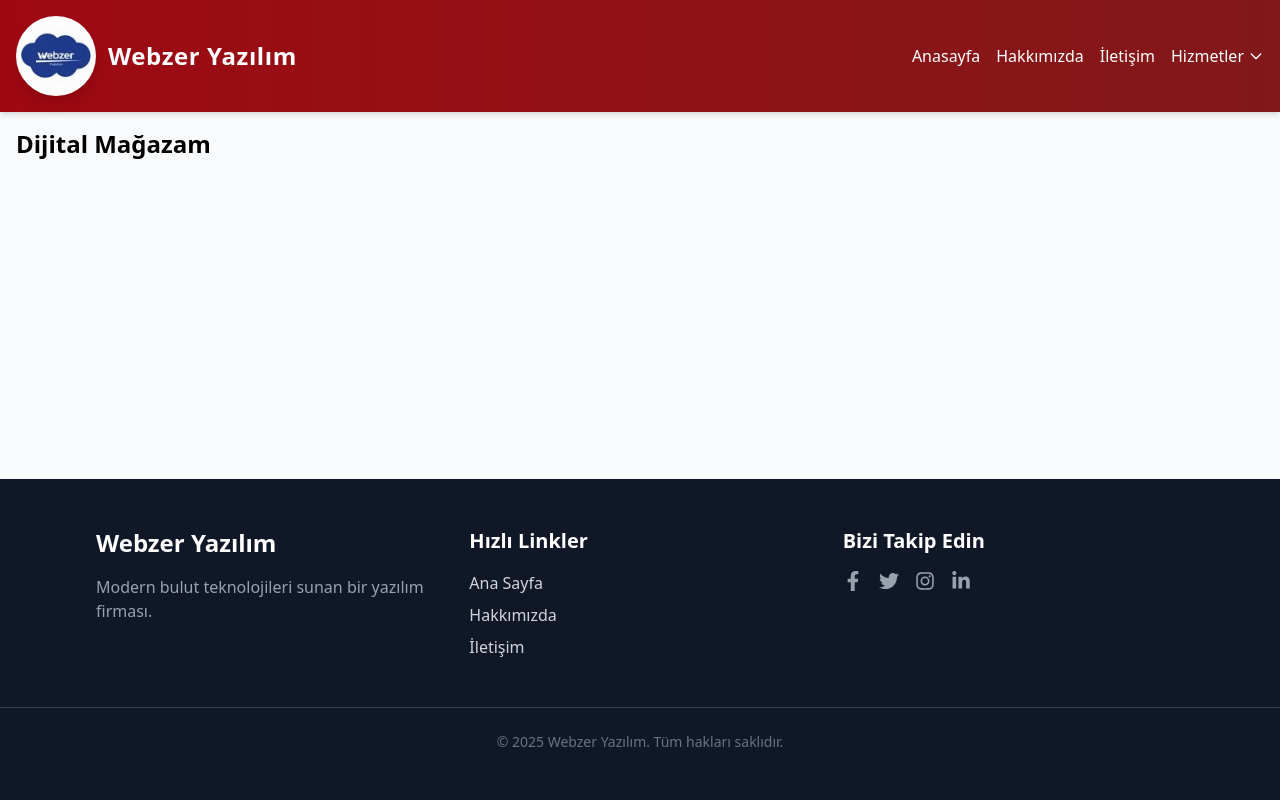
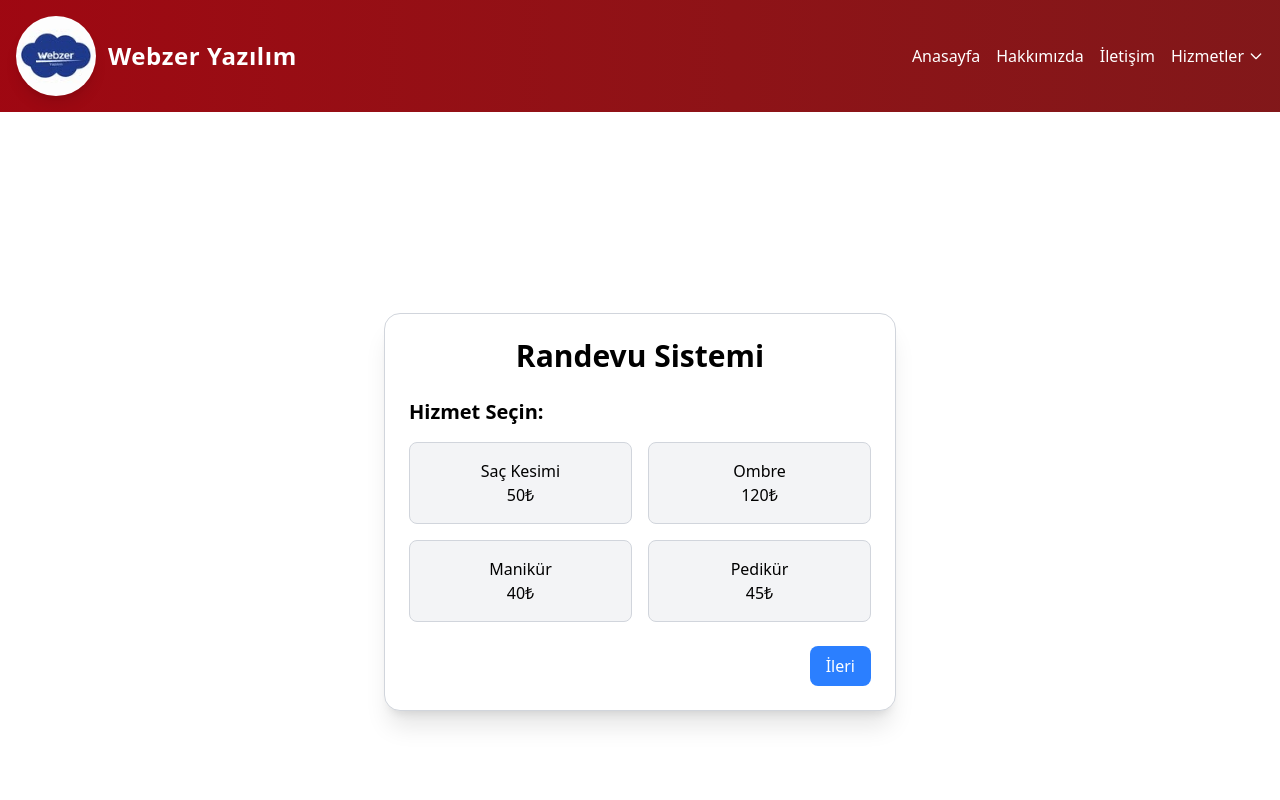
Before and after one commit to Hamza-AKYUZ/Webzer, a React (Vite) app: page /meeting in a window 1280 px wide. Shown: the top 800 px of the page. Built offline with nearby package versions, Linux system fonts and the light colour scheme.

Commit message:
temsili randevu sistemi oluşturuldu ve htalar fixlendi

```diff
--- a/src/Headers.jsx
+++ b/src/Headers.jsx
@@ -100,7 +100,7 @@ function Headers() {
               <ul className="absolute flex flex-col bg-red-700 mt-2 p-2 rounded shadow-lg min-w-[150px] z-50">
                 <li>
                   <Link
-                    to="/meeting"
+                    to="/https://dukkan.bio/"
                     className="text-white px-3 py-2 hover:bg-red-600 rounded transition-colors duration-200 block"
                   >
                     Dijital Mağazam
@@ -108,7 +108,7 @@ function Headers() {
                 </li>
                 <li>
                   <Link
-                    to="/appointment"
+                    to="/meeting"
                     className="text-white px-3 py-2 hover:bg-red-600 rounded transition-colors duration-200 block"
                   >
                     Randevu Sistemi
--- a/src/pages/Meeting.jsx
+++ b/src/pages/Meeting.jsx
@@ -1,7 +1,143 @@
-import React from "react";
+import React, { useState } from "react";
 
-function Meeting() {
-  return <div className="p-4 text-2xl font-bold">Dijital Mağazam</div>;
-}
+const App = () => {
+  const services = [
+    { name: "Saç Kesimi", price: 50 },
+    { name: "Ombre", price: 120 },
+    { name: "Manikür", price: 40 },
+    { name: "Pedikür", price: 45 },
+  ];
 
-export default Meeting;
+  const timeSlots = [
+    { time: "10:00", busy: false },
+    { time: "11:00", busy: true },
+    { time: "12:00", busy: false },
+    { time: "13:00", busy: false },
+    { time: "14:00", busy: true },
+    { time: "15:00", busy: false },
+    { time: "16:00", busy: false },
+  ];
+
+  const [step, setStep] = useState(1);
+  const [selectedService, setSelectedService] = useState(null);
+  const [selectedTime, setSelectedTime] = useState(null);
+
+  const nextStep = () => {
+    if (step === 1 && !selectedService) {
+      alert("Lütfen bir hizmet seçin!");
+      return;
+    }
+    if (step === 2 && !selectedTime) {
+      alert("Lütfen bir saat seçin!");
+      return;
+    }
+    setStep(step + 1);
+  };
+
+  const prevStep = () => setStep(step - 1);
+
+  return (
+    <div className="min-h-screen flex items-center justify-center bg-white p-4">
+      <div className="bg-white rounded-2xl shadow-xl w-full max-w-lg p-6 border border-gray-300">
+        <h1 className="text-3xl font-bold text-center mb-6 text-black">
+          Randevu Sistemi
+        </h1>
+
+        {step === 1 && (
+          <div>
+            <h2 className="text-xl font-semibold mb-4 text-black">
+              Hizmet Seçin:
+            </h2>
+            <div className="grid grid-cols-2 gap-4">
+              {services.map((service) => (
+                <button
+                  key={service.name}
+                  onClick={() => setSelectedService(service)}
+                  className={`p-4 rounded-lg border text-center font-medium transition ${
+                    selectedService?.name === service.name
+                      ? "bg-green-500 text-white border-green-500"
+                      : "bg-gray-100 text-black border-gray-300 hover:bg-gray-200"
+                  }`}
+                >
+                  {service.name}
+                  <br />
+                  {service.price}₺
+                </button>
+              ))}
+            </div>
+          </div>
+        )}
+
+        {step === 2 && (
+          <div>
+            <h2 className="text-xl font-semibold mb-4 text-black">
+              Saat Seçin:
+            </h2>
+            <div className="grid grid-cols-3 gap-3">
+              {timeSlots.map((slot) => (
+                <button
+                  key={slot.time}
+                  disabled={slot.busy}
+                  onClick={() => setSelectedTime(slot)}
+                  className={`p-3 rounded-lg border text-center font-medium transition ${
+                    slot.busy
+                      ? "bg-gray-300 text-gray-500 cursor-not-allowed"
+                      : selectedTime?.time === slot.time
+                      ? "bg-green-500 text-white border-green-500"
+                      : "bg-blue-500 text-white hover:bg-blue-600 border-blue-500"
+                  }`}
+                >
+                  {slot.time}
+                  {slot.busy && " (Dolu)"}
+                </button>
+              ))}
+            </div>
+          </div>
+        )}
+
+        {step === 3 && (
+          <div className="text-center text-black">
+            <h2 className="text-xl font-semibold mb-4">
+              Randevunuz Oluşturuldu!
+            </h2>
+            <p className="mb-2">
+              Hizmet:{" "}
+              <span className="font-medium">{selectedService.name}</span>
+            </p>
+            <p className="mb-2">
+              Saat: <span className="font-medium">{selectedTime.time}</span>
+            </p>
+            <p className="mb-2">
+              Ücret:{" "}
+              <span className="font-medium">{selectedService.price}₺</span>
+            </p>
+            <p className="mt-4 text-red-500 font-semibold">
+              Lütfen belirtilen saatte orada olun!
+            </p>
+          </div>
+        )}
+
+        <div className="flex justify-between mt-6">
+          {step > 1 && (
+            <button
+              onClick={prevStep}
+              className="px-4 py-2 bg-gray-200 text-black rounded-lg hover:bg-gray-300"
+            >
+              Geri
+            </button>
+          )}
+          {step < 3 && (
+            <button
+              onClick={nextStep}
+              className="ml-auto px-4 py-2 bg-blue-500 text-white rounded-lg hover:bg-blue-600"
+            >
+              İleri
+            </button>
+          )}
+        </div>
+      </div>
+    </div>
+  );
+};
+
+export default App;
```
